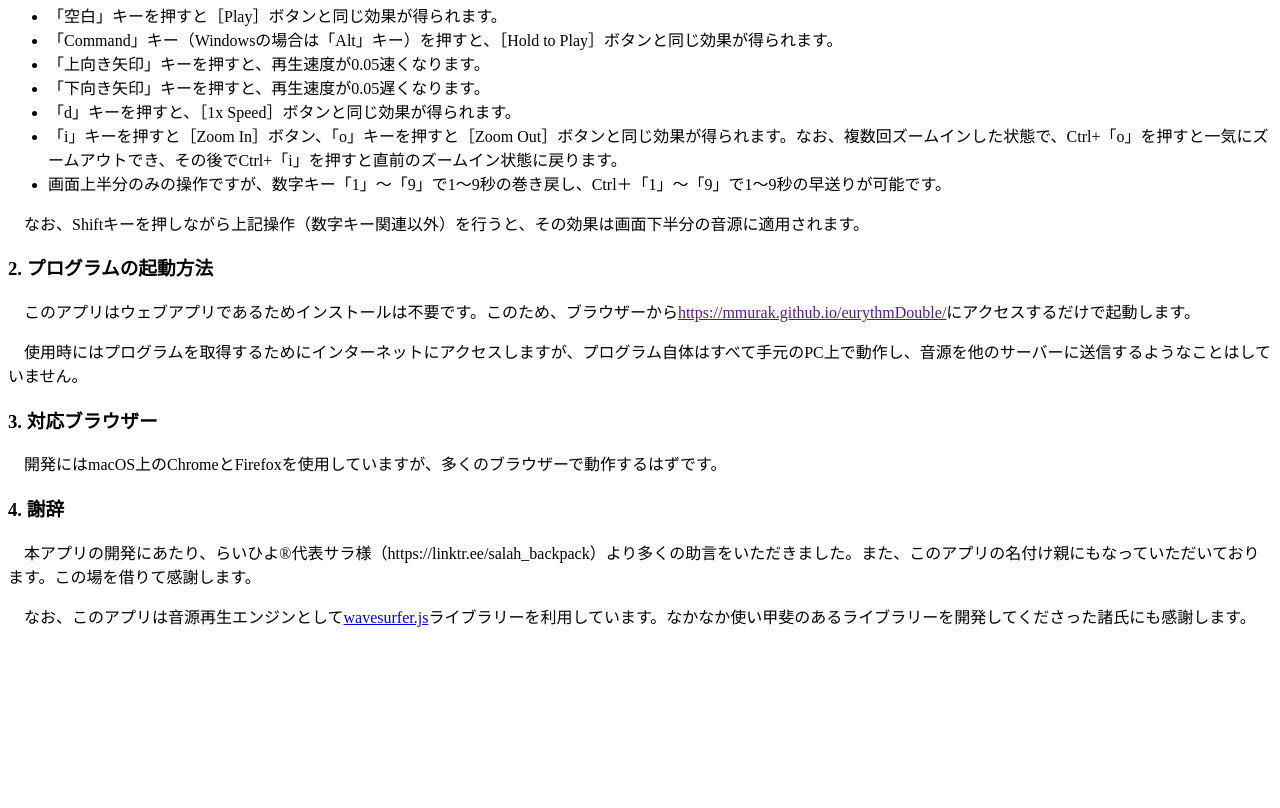
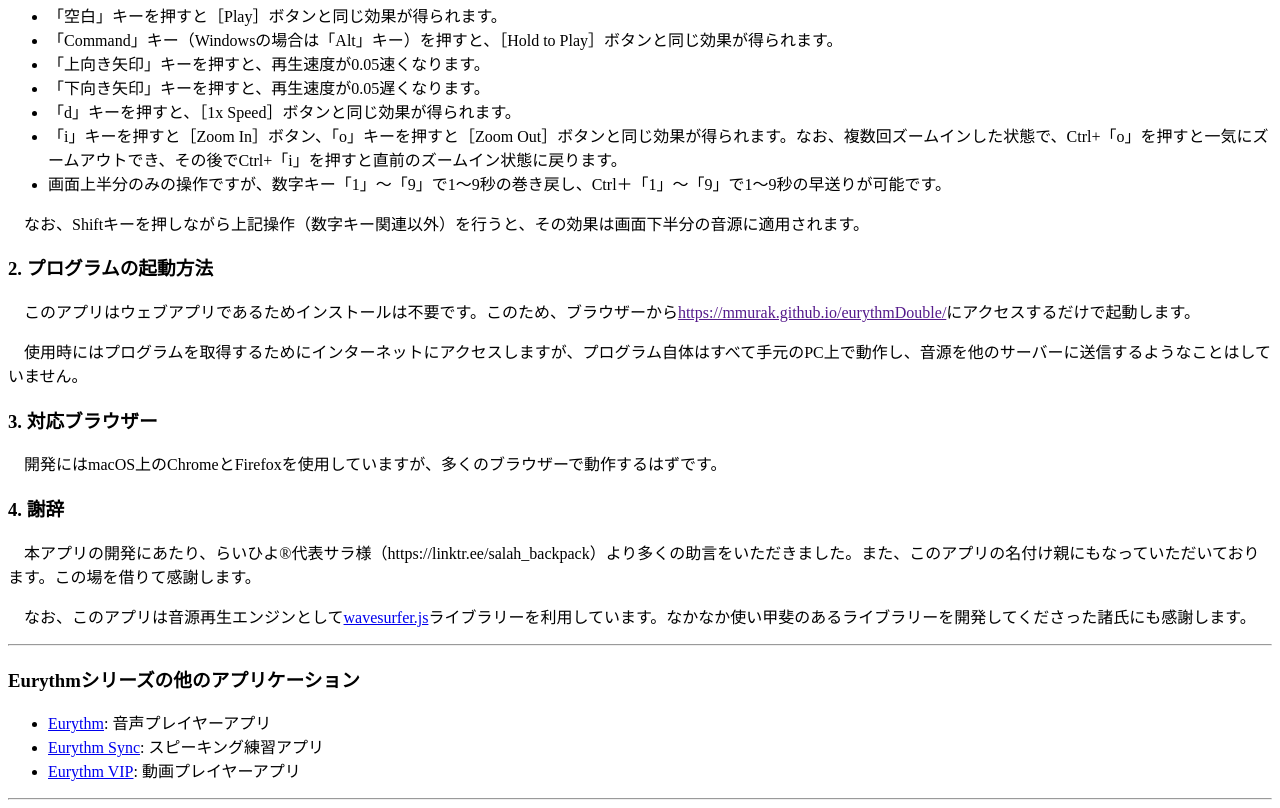
Before and after one commit to mmurak/eurythmDouble, a plain HTML site: page docs/help.html in a window 1280 px wide. Shown: the part 566-1374 px from the top of the page. Before the commit the page ends 1210 px from the top, so only its background shows below. Drawn offline with Linux system fonts and the light colour scheme.

Commit message:
Added some links to help file.

```diff
--- a/docs/help.html
+++ b/docs/help.html
@@ -45,5 +45,13 @@
 		<h3>4. 謝辞</h3>
 			<p>　本アプリの開発にあたり、らいひよ®代表サラ様（https://linktr.ee/salah_backpack）より多くの助言をいただきました。また、このアプリの名付け親にもなっていただいております。この場を借りて感謝します。</p>
 			<p>　なお、このアプリは音源再生エンジンとして<a href="https://wavesurfer.xyz/about/" target="_blank">wavesurfer.js</a>ライブラリーを利用しています。なかなか使い甲斐のあるライブラリーを開発してくださった諸氏にも感謝します。</p>
+		<hr>
+		<h3>Eurythmシリーズの他のアプリケーション</h3>
+			<ul>
+			<li><a href="https://mmurak.github.io/eurythm/" target="=blank">Eurythm</a>: 音声プレイヤーアプリ</li>
+			<li><a href="https://mmurak.github.io/eurythmSync/" target="=blank">Eurythm Sync</a>: スピーキング練習アプリ</li>
+			<li><a href="https://mmurak.github.io/eurythmVIP/" target="=blank">Eurythm VIP</a>: 動画プレイヤーアプリ</li>
+			</ul>
+			<hr>
 	</body>
 </html>
```
